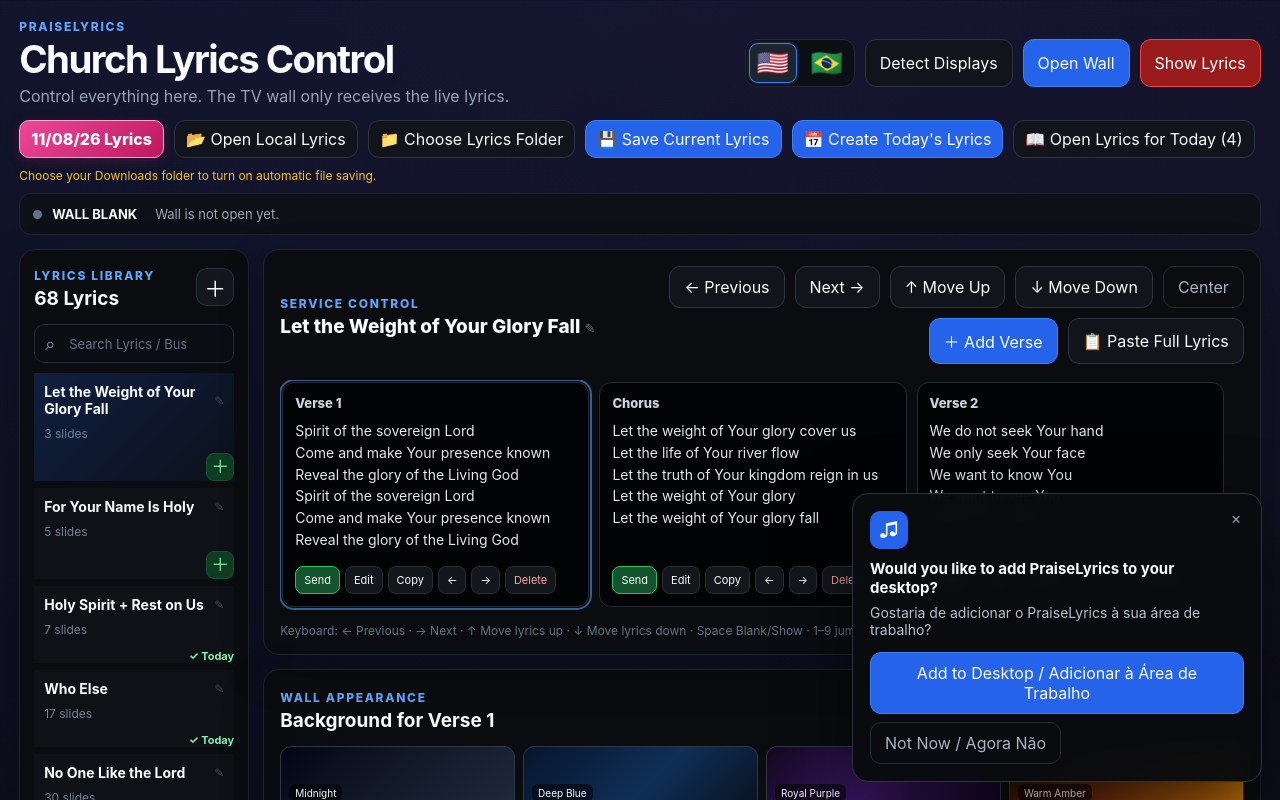
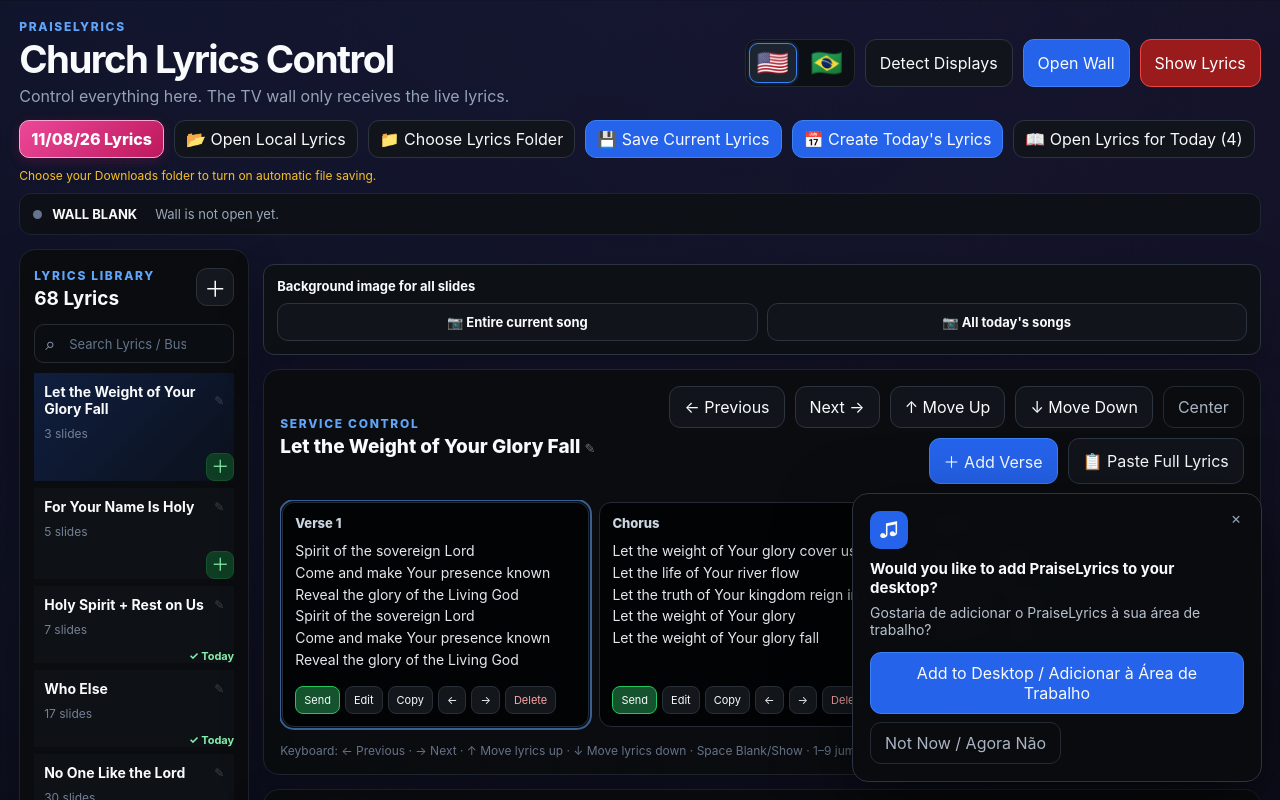
Before and after one commit to ValdemirJunior2020/PraiseLyrics, a React (Vite) app: page / in a window 1280 px wide. Shown: the top 800 px of the page. Built offline with nearby package versions, Linux system fonts and the light colour scheme.

Commit message:
Place bulk upload above center content for immediate access

```diff
--- a/src/App.jsx
+++ b/src/App.jsx
@@ -1424,6 +1424,20 @@ function ControlView() {
         </aside>
 
         <section className="main-column">
+          <div className="panel bulk-background-tools bulk-background-quick">
+            <strong>{language === 'pt' ? 'Imagem de fundo para todos os slides' : 'Background image for all slides'}</strong>
+            <div className="bulk-background-buttons">
+              <label className="upload-button">
+                {language === 'pt' ? '📷 Esta música inteira' : '📷 Entire current song'}
+                <input type="file" accept="image/*" onChange={(event) => uploadBulkBackground(event, 'song')} />
+              </label>
+              <label className="upload-button">
+                {language === 'pt' ? '📷 Todas as músicas de hoje' : "📷 All today's songs"}
+                <input type="file" accept="image/*" onChange={(event) => uploadBulkBackground(event, 'today')} />
+              </label>
+            </div>
+            {bulkImageStatus && <small role="status">{bulkImageStatus}</small>}
+          </div>
           {showSunday1108 && !showToday && (
             <div className="panel sunday-1108-switcher">
               <div className="sunday-1108-switcher-heading">
```
